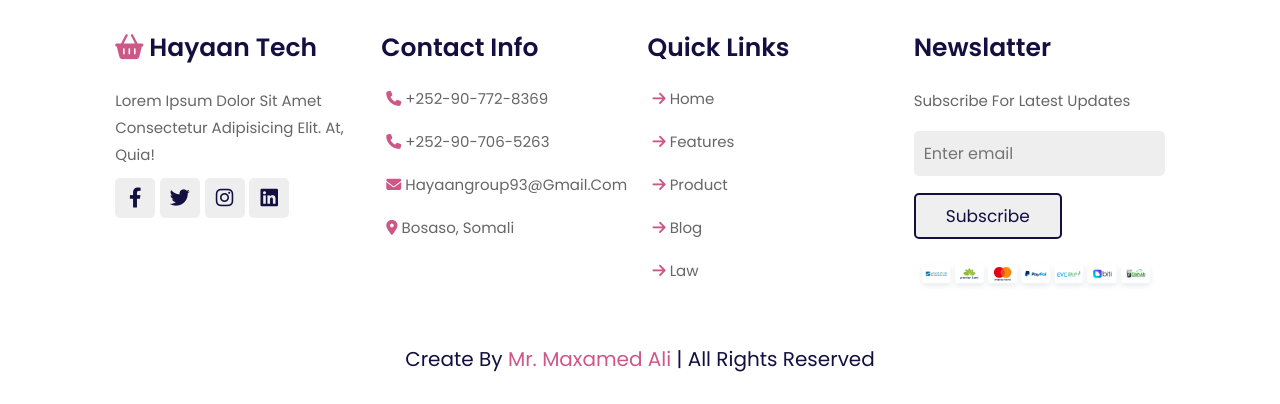
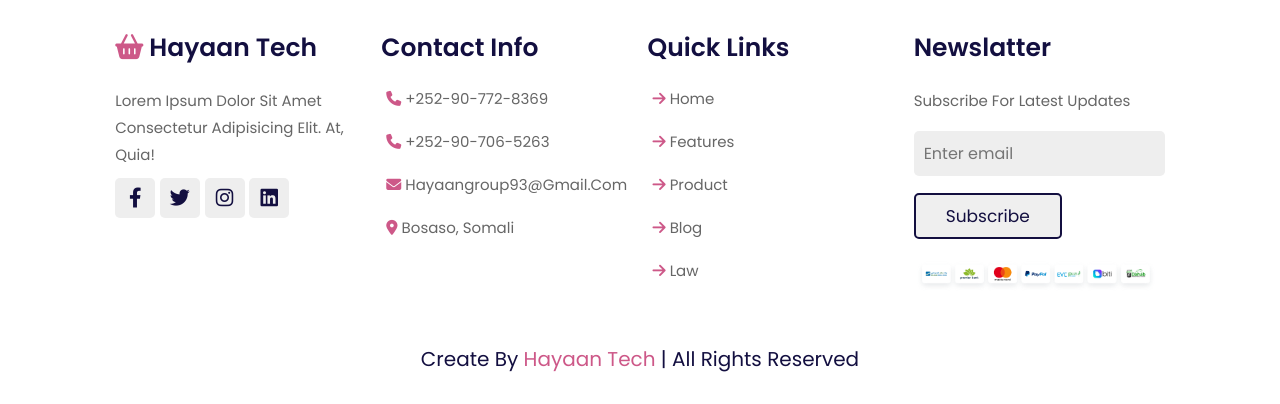
Before and after one commit to hay12k/hayaan-tech, a PHP site: page / in a window 1280 px wide. Shown: the part 4539-4943 px from the top of the page. Run offline with PHP 8.4, Linux system fonts and the light colour scheme; some libraries are stand-ins or nearby versions.

Commit message:
modified:   assets/style.css 	modified:   index.html

```diff
--- a/assets/style.css
+++ b/assets/style.css
@@ -652,4 +652,7 @@ section{
     .heading{
         font-size: 2.5rem;
     }
+    .footer{
+        text-align: center;
+    }
 }
--- a/index.html
+++ b/index.html
@@ -323,7 +323,7 @@
                     <img src="./assets/img/payment.jpg" class="payment-img" alt="">
                 </div>
             </div>
-            <div class="credit">Create by <span>mr. Maxamed Ali</span> | all rights reserved</div>
+            <div class="credit">Create by <span>Hayaan Tech</span> | all rights reserved</div>
         </section>
     <!-- footer section ends -->
 
```
